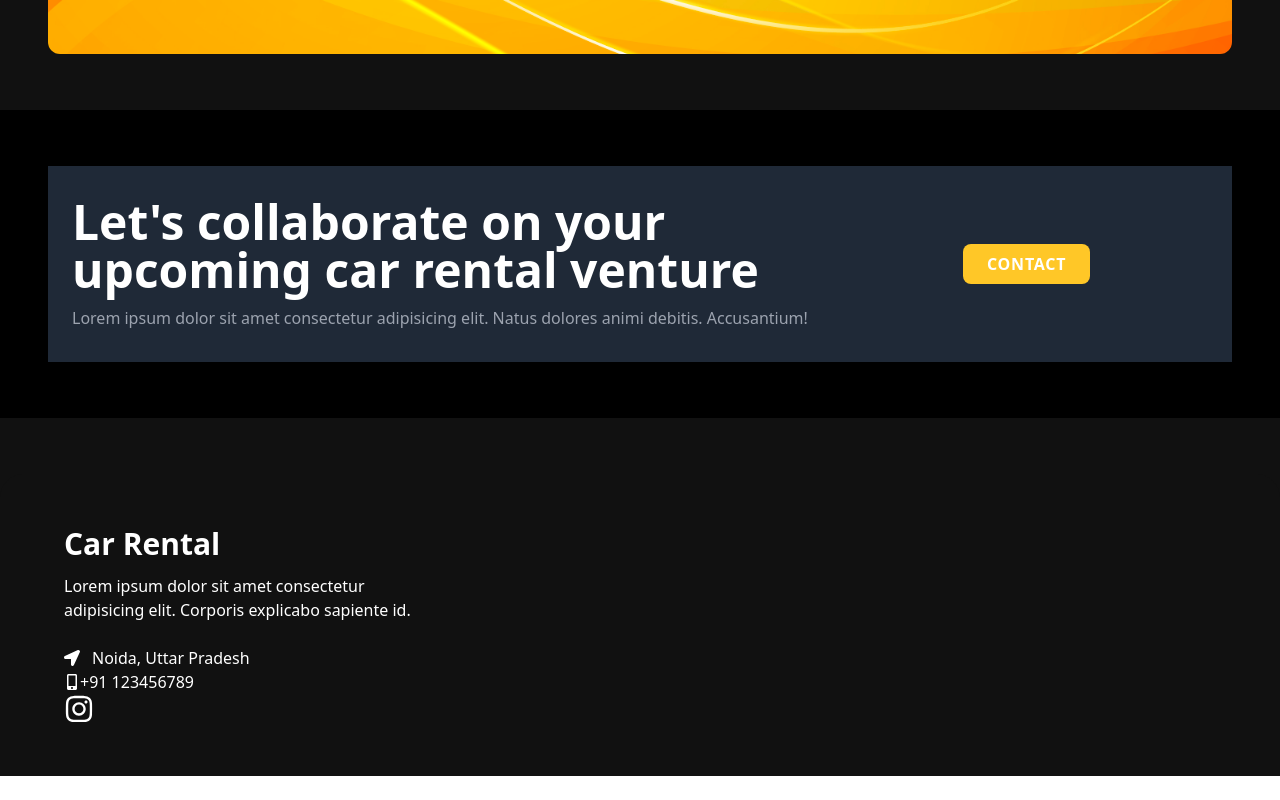
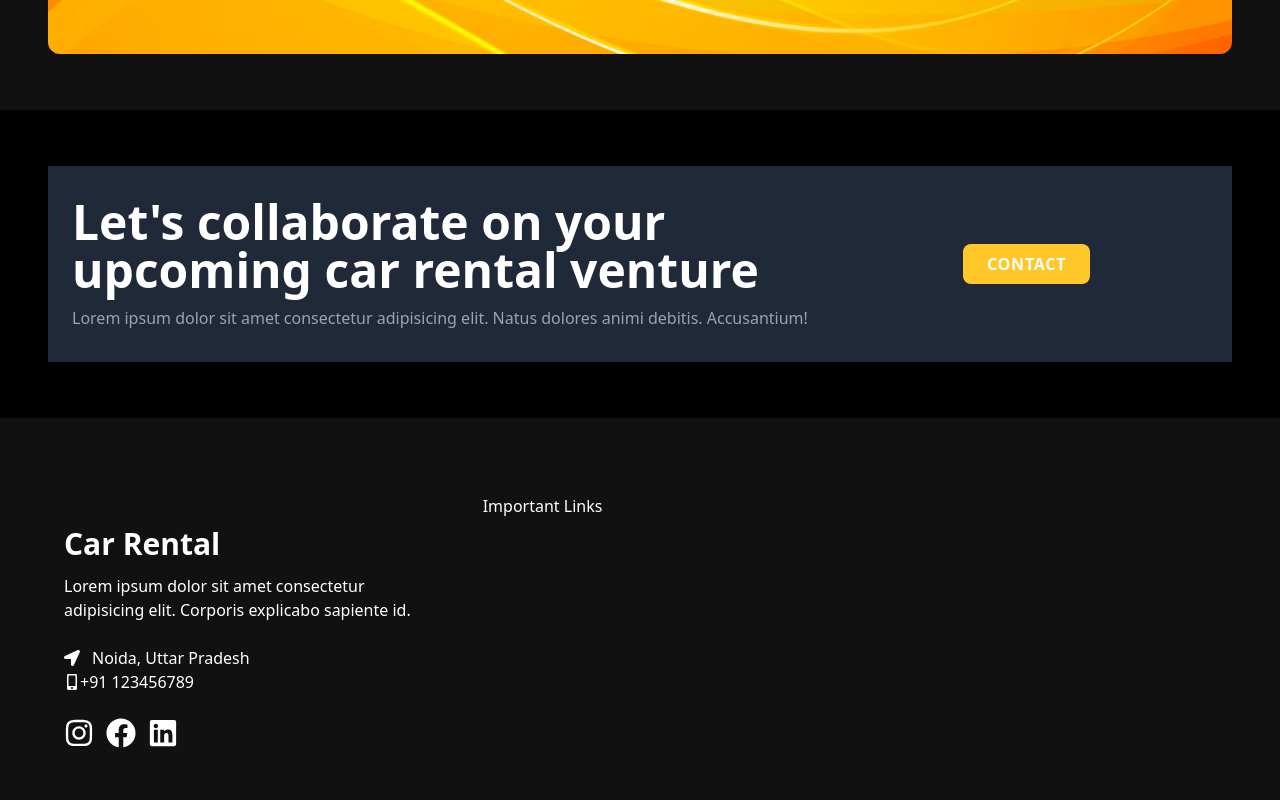
Before and after one commit to 98atanu/Car_Rental_UI, a React (Vite) app: page / in a window 1280 px wide. Shown: the part 3402-4202 px from the top of the page. Before the commit the page ends 4178 px from the top, so only its background shows below. Built offline with nearby package versions, Linux system fonts and the light colour scheme.

Commit message:
Footer done.

```diff
--- a/src/components/Footer/Footer.jsx
+++ b/src/components/Footer/Footer.jsx
@@ -1,5 +1,26 @@
 import React from 'react'
-import { FaInstagram, FaLocationArrow, FaMobileAlt } from 'react-icons/fa'
+import { FaFacebook, FaInstagram, FaLinkedin, FaLocationArrow, FaMobileAlt } from 'react-icons/fa'
+
+
+const FooterLinks = [
+    {
+        title : "Home",
+        link : "/#"
+    },
+    {
+        title : "About",
+        link : "/#about"
+    },
+    {
+        title : "Contact",
+        link : "/#contact"
+    },
+    {
+        title : "Blog",
+        link : "/#blog"
+    },
+
+]
 
 const Footer = () => {
   return (
@@ -18,11 +39,34 @@ const Footer = () => {
                         <FaMobileAlt/>
                         <p>+91 123456789</p>
                     </div>
-                    <div>
+                    <div className='flex items-center gap-3 mt-6'>
                         <a href='#'>
-                            <FaInstagram className='text-3xl '/>
+                            <FaInstagram className='text-3xl hover:text-primary duration-300 '/>
+                        </a>
+                        <a href='#'>
+                            <FaFacebook className='text-3xl hover:text-primary duration-300 '/>
+                        </a>
+                        <a href='#'>
+                            <FaLinkedin className='text-3xl hover:text-primary duration-300 '/>
                         </a>
                     </div>
+                </div>
+                <div className='grid grid-cols-2 sm:grid-cols-3 col-span-2 md:pl-10'>
+                    <div>
+                        <div>
+                            <h1 className=''>Important Links</h1>
+                            <ul>
+                                {FooterLinks.map((data)=> (
+                                    <li>
+                                        <a href={data.link}></a>
+
+                                    </li>
+                                )
+                                )}
+                            </ul>
+                        </div>
+                    </div>
+
                 </div>
             </div>
         </div>
```
